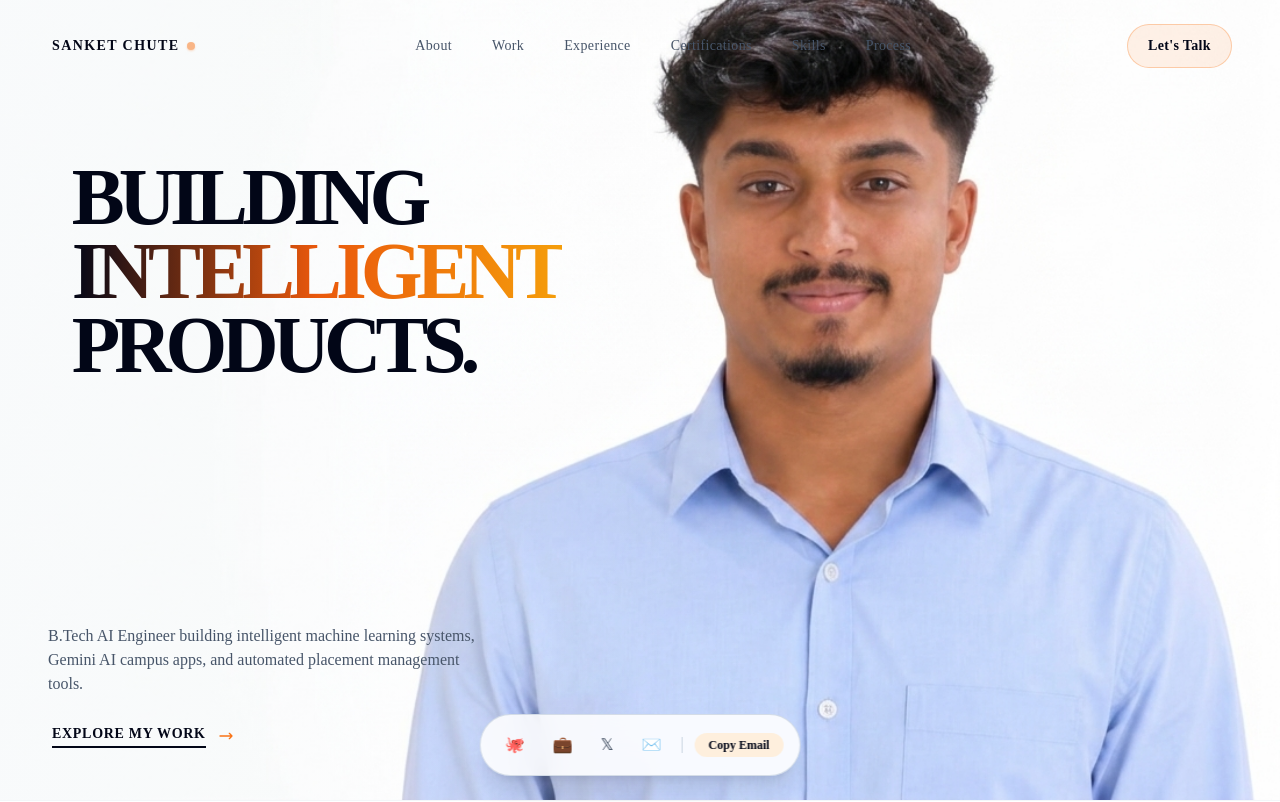
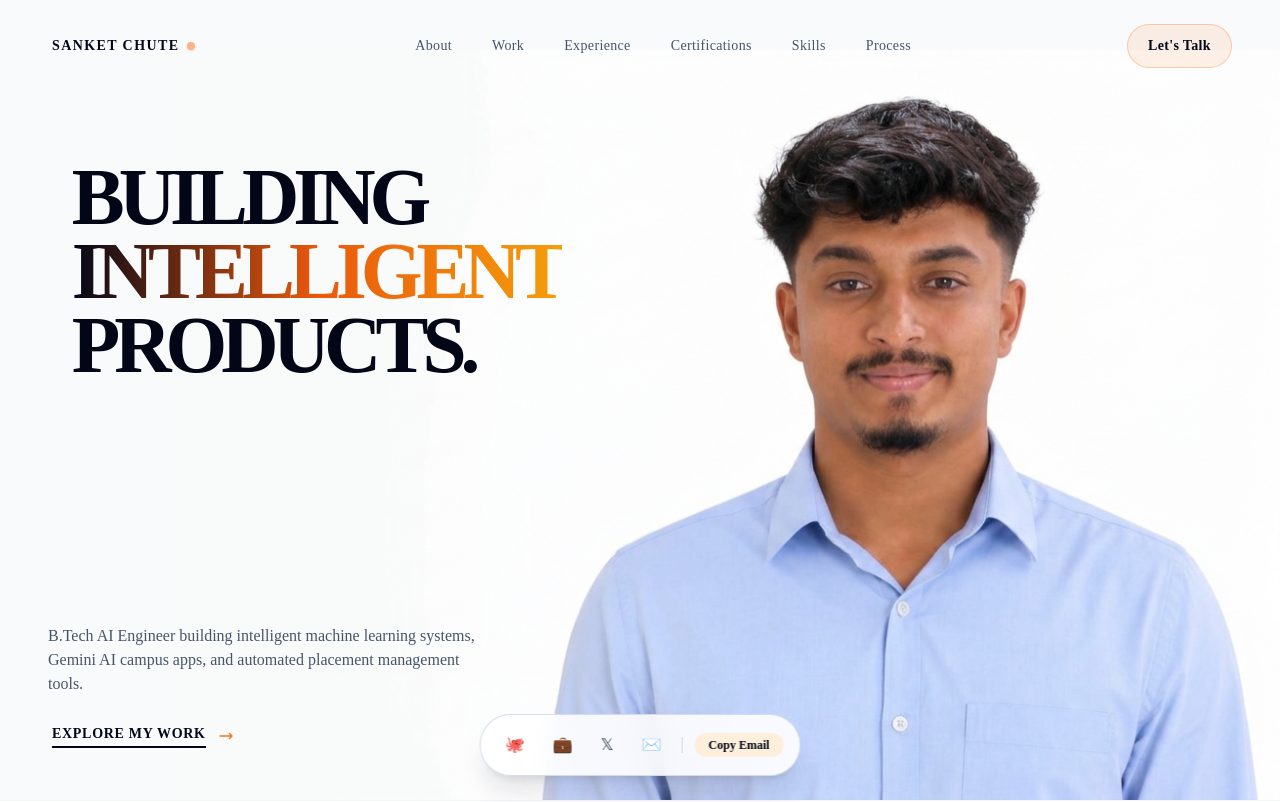
Before and after one commit to sanketchute17-ctrl/Portfolio, a Next.js app: page / in a window 1280 px wide. Shown: the top 802 px of the page. Built offline with nearby package versions, Linux system fonts and the light colour scheme; a web font is replaced by a local one.

Commit message:
fix: adjust hero portrait scale and top padding so hair is fully visible and navbar is not overlapped on Vercel deployment

```diff
--- a/components/glass-hero.tsx
+++ b/components/glass-hero.tsx
@@ -141,9 +141,9 @@ export function GlassHero() {
       className="relative w-full min-h-[100svh] overflow-hidden bg-slate-50 select-none animate-hero-entry z-10"
       aria-label="Liquid Glass Interactive Hero"
     >
-      {/* Background Image Layer 1: Base Image (Enlarged 140% Scale) */}
-      <div className="absolute inset-0 w-full h-full pointer-events-none flex items-end justify-center md:justify-end z-10">
-        <div className="w-full h-full max-h-[115vh] flex items-end justify-center md:justify-end transform scale-125 md:scale-140 origin-bottom md:origin-bottom-right">
+      {/* Background Image Layer 1: Base Image (Perfectly Proportioned & Aligned) */}
+      <div className="absolute inset-0 w-full h-full pointer-events-none flex items-end justify-center md:justify-end z-10 pt-16 md:pt-20">
+        <div className="w-full h-full max-h-[85vh] md:max-h-[88vh] lg:max-h-[92vh] flex items-end justify-center md:justify-end transform scale-100 md:scale-105 lg:scale-108 origin-bottom md:origin-bottom-right">
           <picture className="h-full w-full flex items-end justify-center md:justify-end">
             <source media="(max-width: 767px)" srcSet="/images/Base_image_mobile.png" />
             <img
@@ -157,10 +157,10 @@ export function GlassHero() {
 
       {/* Background Image Layer 2: Reveal Image (Translucent Liquid Glass) with CSS Masking */}
       <div
-        className="absolute inset-0 w-full h-full pointer-events-none reveal-mask-layer z-20 flex items-end justify-center md:justify-end"
+        className="absolute inset-0 w-full h-full pointer-events-none reveal-mask-layer z-20 flex items-end justify-center md:justify-end pt-16 md:pt-20"
         aria-hidden="true"
       >
-        <div className="w-full h-full max-h-[115vh] flex items-end justify-center md:justify-end transform scale-125 md:scale-140 origin-bottom md:origin-bottom-right">
+        <div className="w-full h-full max-h-[85vh] md:max-h-[88vh] lg:max-h-[92vh] flex items-end justify-center md:justify-end transform scale-100 md:scale-105 lg:scale-108 origin-bottom md:origin-bottom-right">
           <picture className="h-full w-full flex items-end justify-center md:justify-end">
             <source media="(max-width: 767px)" srcSet="/images/Reveal_image_mobile.png" />
             <img
```
